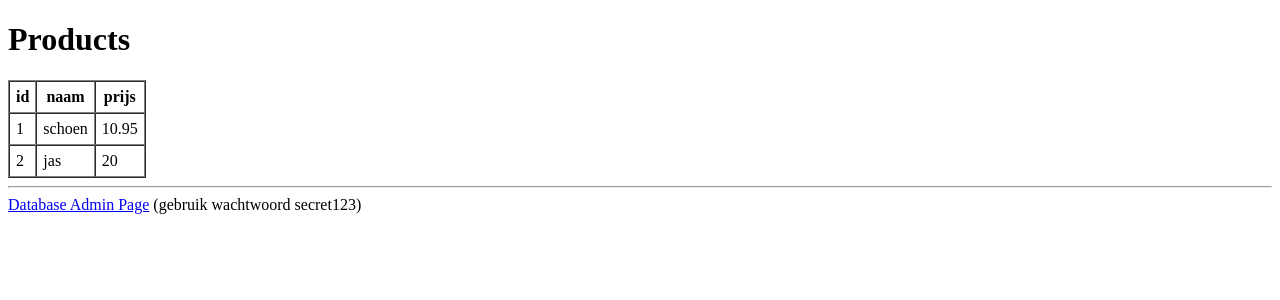
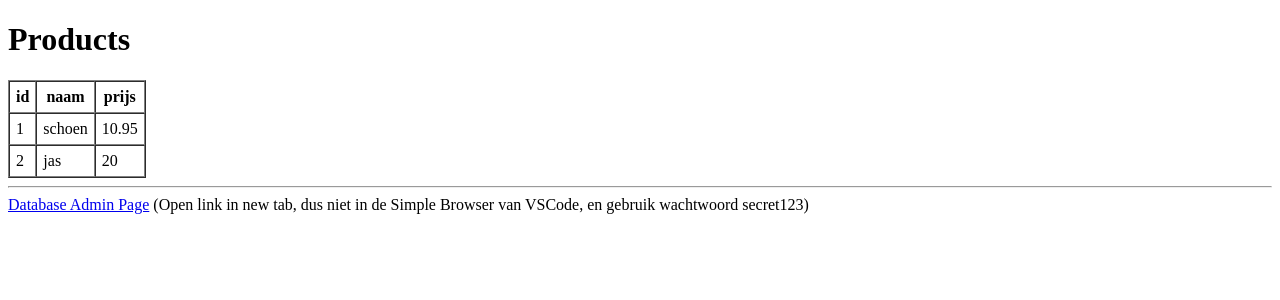
Before and after one commit to informatica-actief/php-template, a PHP site: page / in a window 1280 px wide. Shown: the top 300 px of the page. Run offline with PHP 8.4, Linux system fonts and the light colour scheme; data comes from the database, SQL or seed files in the repository.

Commit message:
explain how to open adminer

```diff
--- a/index.php
+++ b/index.php
@@ -33,6 +33,6 @@ $rows = $products->fetchAll(PDO::FETCH_ASSOC);
     <?php endif; ?>
 
     <hr>
-    <a href="/adminer.php?sqlite=&username=user&db=shop.db">Database Admin Page</a> (gebruik wachtwoord secret123)
+    <a href="/adminer.php?sqlite=&username=user&db=shop.db" target="_blank">Database Admin Page</a> (Open link in new tab, dus niet in de Simple Browser van VSCode, en gebruik wachtwoord secret123)
 </body>
 </html>
```
